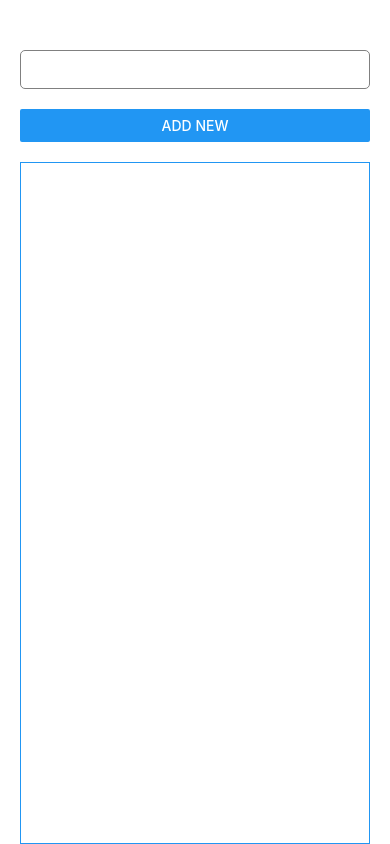
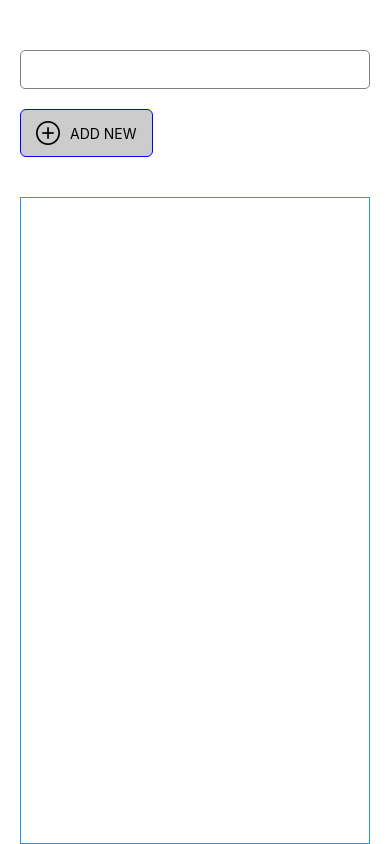
Before and after one commit to tntann/react-native-food-app, a React Native app: screen / in a window 390 px wide. Built offline with nearby package versions, Linux system fonts and the light colour scheme.

Commit message:
custom component button

```diff
--- /dev/null
+++ b/components/button/mine.button.tsx
@@ -0,0 +1,42 @@
+import { Pressable, StyleSheet, Text, View } from "react-native";
+import AntDesign from "@expo/vector-icons/AntDesign";
+
+const styles = StyleSheet.create({
+  btnContainer: {
+    borderWidth: 1,
+    borderColor: "blue",
+    borderRadius: 6,
+    paddingHorizontal: 15,
+    paddingVertical: 10,
+    flexDirection: "row",
+    gap: 10,
+    alignItems: "center",
+    alignSelf: "flex-start",
+    backgroundColor: "#ccc",
+  },
+  text: {
+    textTransform: "uppercase",
+  },
+});
+
+interface IProps {
+  title: string;
+  onPress: () => void;
+}
+
+const MineButton = (props: IProps) => {
+  const { title, onPress } = props;
+  return (
+    <Pressable
+      style={({ pressed }) => ({ opacity: pressed === true ? 0.5 : 1 })}
+      onPress={onPress}
+    >
+      <View style={styles.btnContainer}>
+        <AntDesign name="pluscircleo" size={24} color="black" />
+        <Text style={styles.text}>{title}</Text>
+      </View>
+    </Pressable>
+  );
+};
+
+export default MineButton;
--- a/components/todo/input.todo.tsx
+++ b/components/todo/input.todo.tsx
@@ -1,5 +1,6 @@
 import { useState } from "react";
 import { Alert, Button, StyleSheet, TextInput, View } from "react-native";
+import MineButton from "../button/mine.button";
 
 const styles = StyleSheet.create({
   todoInput: {
@@ -38,7 +39,7 @@
   };
   return (
     <>
-      <View>
+      <View style={{ marginBottom: 20 }}>
         <TextInput
           onChangeText={(value) => setName(value)}
           value={name}
@@ -46,7 +47,7 @@
           autoCorrect={false}
           style={styles.todoInput}
         />
-        <Button title="Add new" onPress={handleAddNewTodo} />
+        <MineButton title="add new" onPress={handleAddNewTodo} />
       </View>
     </>
   );
```
